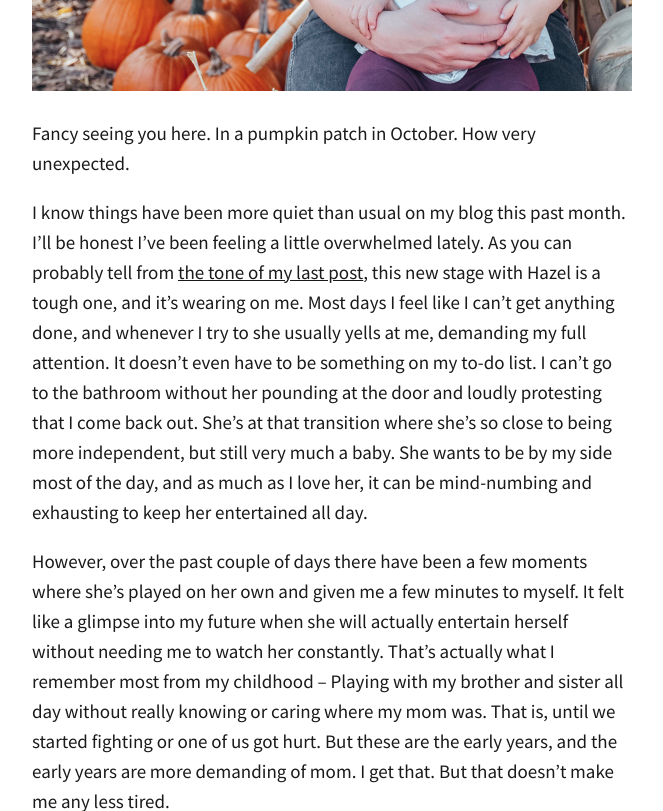
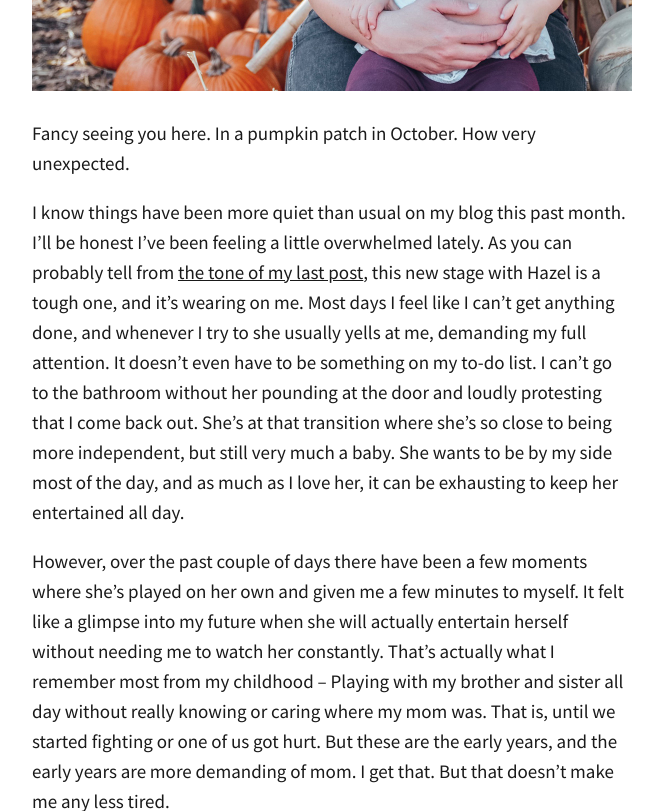
Before and after one commit to totiffany/totiffany.github.io, a Jekyll site: the page built from _posts/2018-10-26-Life-Lately-And-A-Fall-Playlist-For-Your-Weekend.md, in a window 1280 px wide and 900 px high, scrolled down 978 px, cut to the strip 0-811 px from the top of the window. Shown: the whole strip, without its empty margins (308-971 px from the left). Built offline with Jekyll 4.4.1, drawn with Linux system fonts in a browser that asks for light colours; our own code applies the rules of GitHub Pages for plain Markdown files; comment, search, counter and statistics services are not loaded.

Commit message:
Update 2018-10-26-Life-Lately-And-A-Fall-Playlist-For-Your-Weekend.md

```diff
--- a/_posts/2018-10-26-Life-Lately-And-A-Fall-Playlist-For-Your-Weekend.md
+++ b/_posts/2018-10-26-Life-Lately-And-A-Fall-Playlist-For-Your-Weekend.md
@@ -17,7 +17,7 @@ image: IMG_3675.JPG
 
 Fancy seeing you here. In a pumpkin patch in October. How very unexpected.
 
-I know things have been more quiet than usual on my blog this past month. I'll be honest I've been feeling a little overwhelmed lately. As you can probably tell from [the tone of my last post](https://redletterdayblog.com/Our-Trip-To-NYC-And-Traveling-With-A-Toddler), this new stage with Hazel is a tough one, and it's wearing on me. Most days I feel like I can't get anything done, and whenever I try to she usually yells at me, demanding my full attention. It doesn't even have to be something on my to-do list. I can't go to the bathroom without her pounding at the door and loudly protesting that I come back out. She's at that transition where she's so close to being more independent, but still very much a baby. She wants to be by my side most of the day, and as much as I love her, it can be mind-numbing and exhausting to keep her entertained all day.
+I know things have been more quiet than usual on my blog this past month. I'll be honest I've been feeling a little overwhelmed lately. As you can probably tell from [the tone of my last post](https://redletterdayblog.com/Our-Trip-To-NYC-And-Traveling-With-A-Toddler), this new stage with Hazel is a tough one, and it's wearing on me. Most days I feel like I can't get anything done, and whenever I try to she usually yells at me, demanding my full attention. It doesn't even have to be something on my to-do list. I can't go to the bathroom without her pounding at the door and loudly protesting that I come back out. She's at that transition where she's so close to being more independent, but still very much a baby. She wants to be by my side most of the day, and as much as I love her, it can be exhausting to keep her entertained all day.
 
 However, over the past couple of days there have been a few moments where she's played on her own and given me a few minutes to myself. It felt like a glimpse into my future when she will actually entertain herself without needing me to watch her constantly. That's actually what I remember most from my childhood – Playing with my brother and sister all day without really knowing or caring where my mom was. That is, until we started fighting or one of us got hurt. But these are the early years, and the early years are more demanding of mom. I get that. But that doesn't make me any less tired.
 
```
